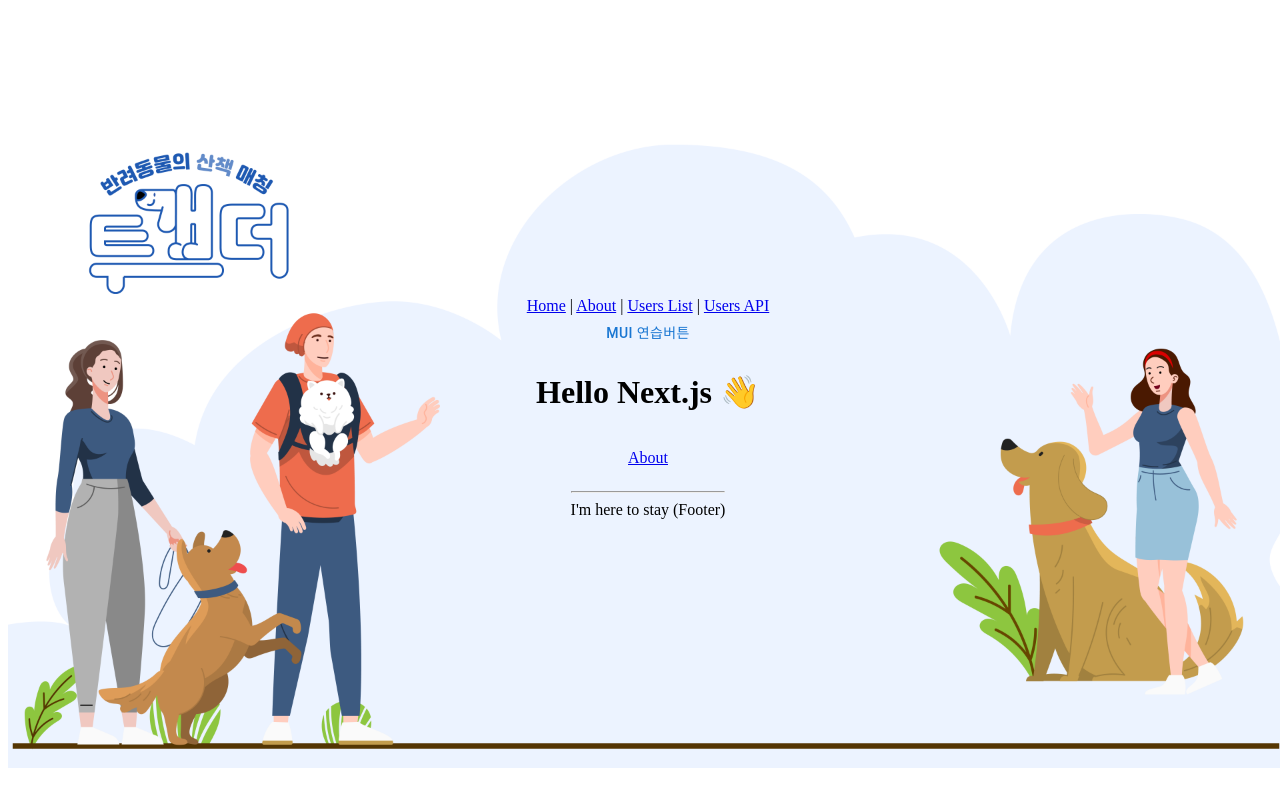
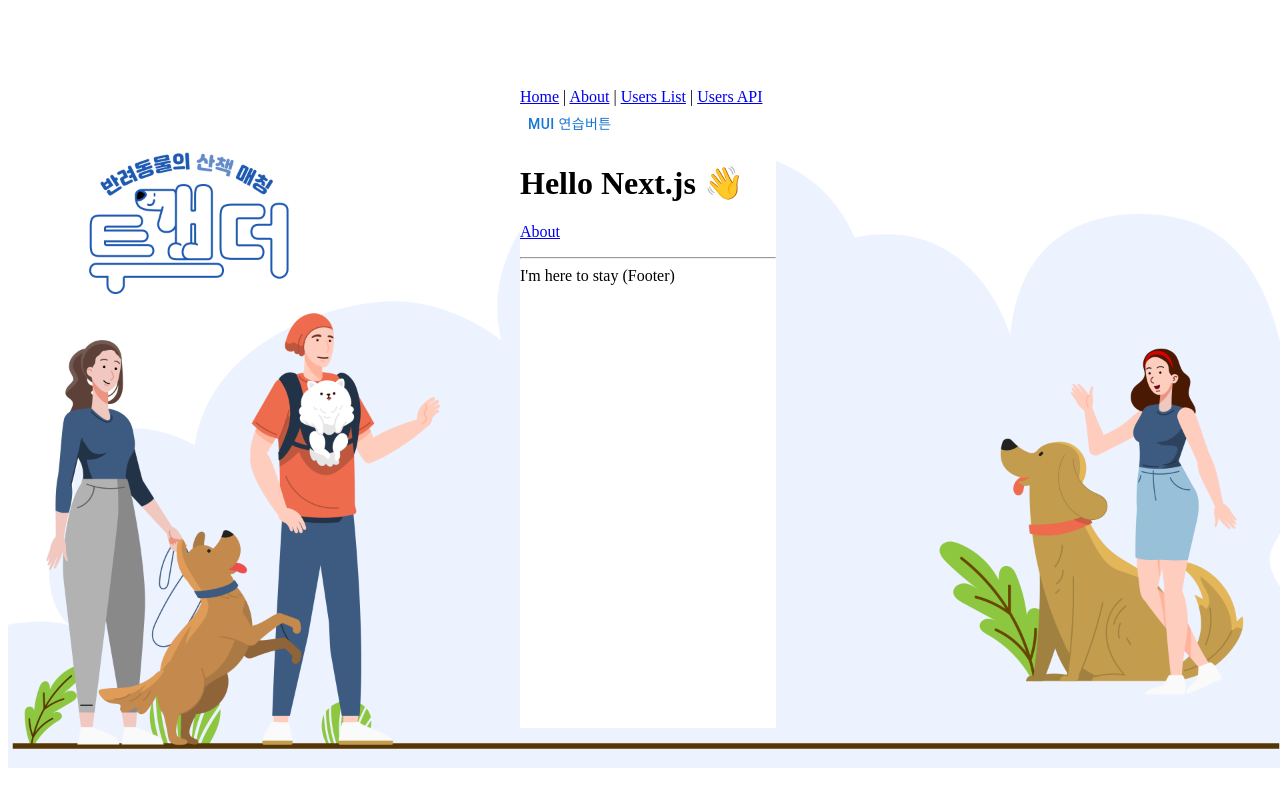
Before and after one commit to Jungki96/Re-Twogather, a Next.js app: page / in a window 1280 px wide. Shown: the top 806 px of the page. Built offline with nearby package versions, Linux system fonts and the light colour scheme.

Commit message:
one commit

```diff
--- a/components/common/Layout.tsx
+++ b/components/common/Layout.tsx
@@ -2,6 +2,7 @@ import React, { ReactNode } from "react";
 import Link from "next/link";
 import Head from "next/head";
 import { styled } from "@mui/system";
+import { Height } from "@mui/icons-material";
 
 type Props = {
   children?: ReactNode;
@@ -10,6 +11,7 @@ type Props = {
 
 const Layout = ({ children, title = "이야~" }: Props) => (
   <StyledDiv>
+    <StFrame>
       <Head>
         <title>{title}</title>
         <meta charSet="utf-8" />
@@ -26,6 +28,7 @@ const Layout = ({ children, title = "이야~" }: Props) => (
         <hr />
         <span>I'm here to stay (Footer)</span>
       </footer>
+    </StFrame>
   </StyledDiv>
 );
 
@@ -46,3 +49,9 @@ const StyledDiv = styled("div")(({ theme }) => ({
     backgroundImage: "none",
   },
 }));
+
+const StFrame = styled("div")(() => ({
+  width: "20vw",
+  height: "80vh",
+  background: "white",
+}));
```
Lines whose indentation alone changed are shown as unchanged.
